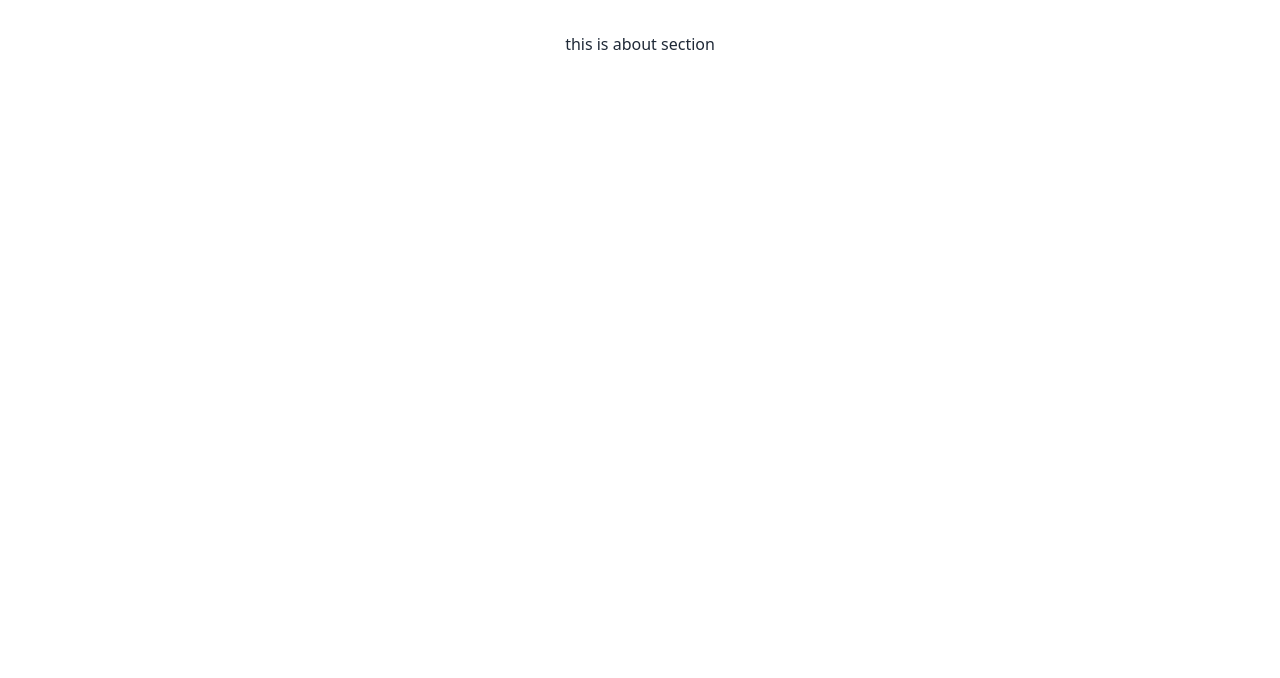
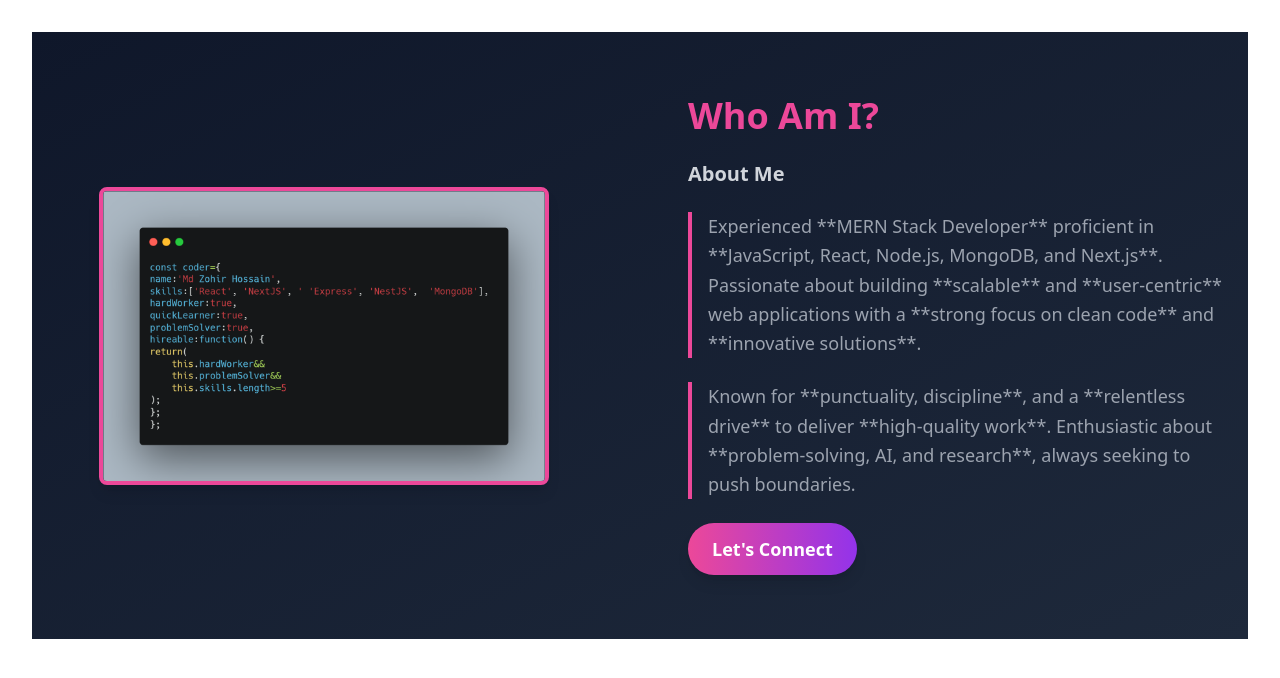
Before and after one commit to zohir26/portfolio, a React (Vite) app: page /about in a window 1280 px wide. Shown: the top 678 px of the page. Built offline with nearby package versions, Linux system fonts and the light colour scheme.

Commit message:
about me

```diff
--- a/src/App.jsx
+++ b/src/App.jsx
@@ -4,6 +4,7 @@ import viteLogo from '/vite.svg'
 import './App.css'
 import Navbar from './Layout/Header,Footer/Navbar'
 import Hero from './Layout/Header,Footer/Hero'
+import About from './Layout/About'
 
 function App() {
   const [count, setCount] = useState(0)
@@ -13,6 +14,7 @@ function App() {
 
       <Navbar></Navbar>
       <Hero></Hero>
+      <About></About>
     </>
   )
 }
--- a/src/Layout/About.jsx
+++ b/src/Layout/About.jsx
@@ -1,11 +1,44 @@
-import React from 'react';
+import React from "react";
+import code from "../assets/carbon.png";
 
 const About = () => {
-    return (
-        <div>
-            <h1>this is about section</h1>
+  return (
+    <div className="flex items-center justify-center bg-gradient-to-br from-[#0f172a] to-[#1e293b] text-white py-16 px-6">
+      <div className="container mx-auto flex flex-col lg:flex-row items-center gap-12 lg:gap-24">
+
+        {/* Left Section - Code Snippet Image */}
+        <div className="w-full lg:w-1/2 flex justify-center">
+          <img
+            src={code}
+            alt="Code Snippet"
+            className="w-[450px] rounded-lg border-4 border-pink-500 shadow-lg transform transition-transform hover:scale-105"
+          />
         </div>
-    );
+
+        {/* Right Section - About Me Text */}
+        <div className="w-full lg:w-1/2 text-center lg:text-left">
+          <h2 className="text-4xl font-bold text-pink-500 mb-6">Who Am I?</h2>
+
+          <div className="flex flex-col items-center lg:items-start space-y-6">
+            <p className="text-xl font-semibold text-gray-300">About Me</p>
+            <p className="text-lg text-gray-400 leading-relaxed border-l-4 border-pink-500 pl-4">
+              Experienced **MERN Stack Developer** proficient in **JavaScript, React, Node.js, MongoDB, and Next.js**.
+              Passionate about building **scalable** and **user-centric** web applications with a **strong focus on clean code** and **innovative solutions**.
+            </p>
+            <p className="text-lg text-gray-400 leading-relaxed border-l-4 border-pink-500 pl-4">
+              Known for **punctuality, discipline**, and a **relentless drive** to deliver **high-quality work**.
+              Enthusiastic about **problem-solving, AI, and research**, always seeking to push boundaries.
+            </p>
+
+            {/* Call to Action */}
+            <button className="px-6 py-3 mt-4 text-lg font-semibold bg-gradient-to-r from-pink-500 to-purple-600 rounded-full shadow-lg transition-all hover:scale-105 hover:from-purple-600 hover:to-pink-500">
+              Let's Connect
+            </button>
+          </div>
+        </div>
+      </div>
+    </div>
+  );
 };
 
 export default About;
```
Also changed, not shown: src/assets/carbon.png (added).
